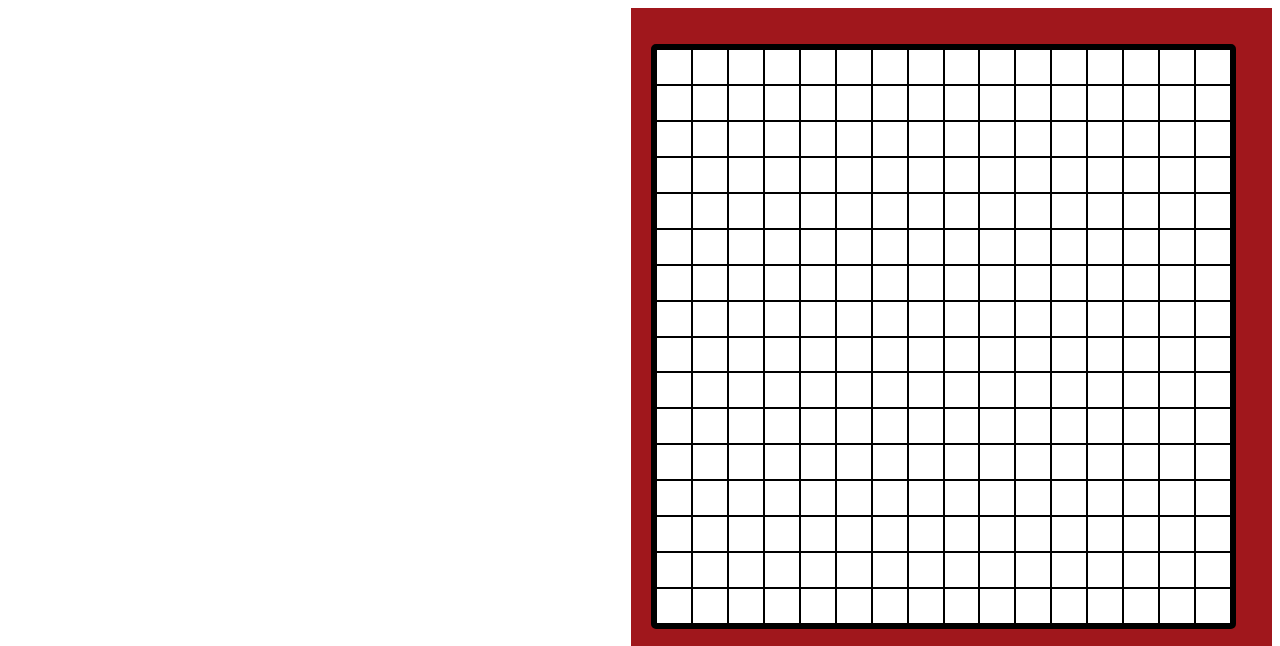
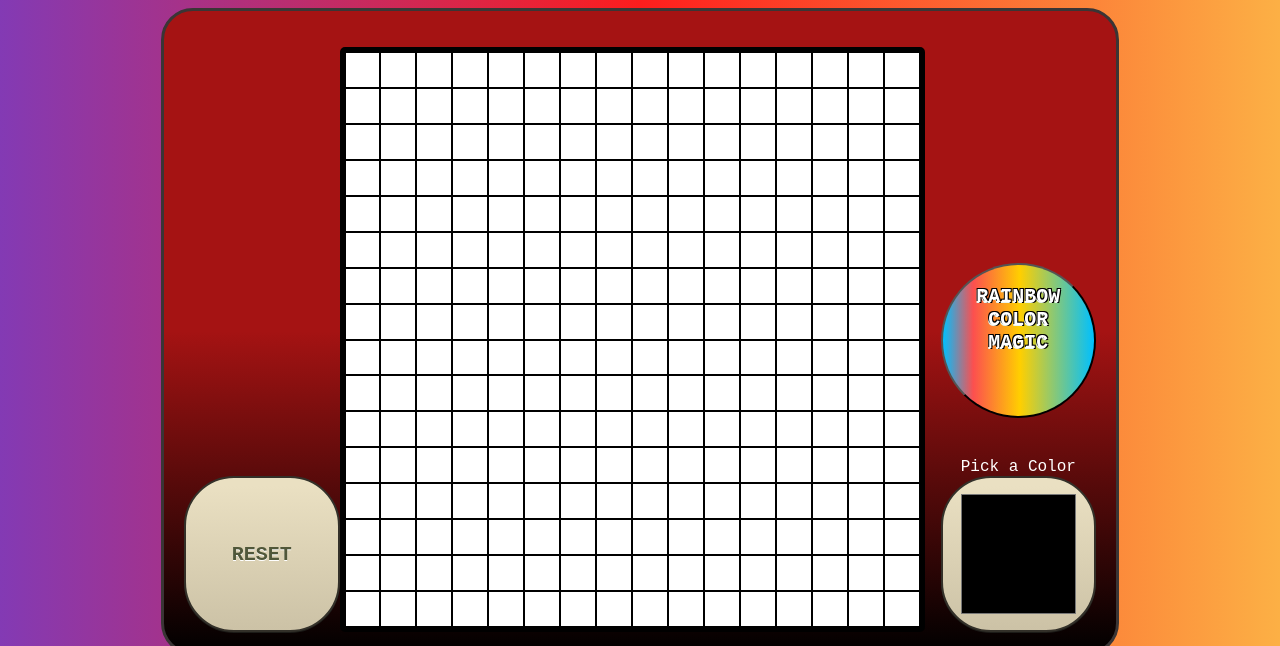
Before and after one commit to RCMatthias/etchasketch, a plain HTML site: page index.html in a window 1280 px wide. Shown: the top 646 px of the page. Drawn offline with Linux system fonts and the light colour scheme.

Commit message:
finish required functionalities

```diff
--- a/index.html
+++ b/index.html
@@ -11,21 +11,29 @@
   <body>
 
 
-    <div class = etchasketch>
+    <div class = "etchasketch">
       <div class="right">
-        <div class="container">
+        <button class="reset">RESET</button><br>
 
+        <div class="container">   </div>
+
+        <div class="rightbuttons">
+          <input class="colorPick" type="color">Pick a Color</button>
+
+          <button class="rainbow">
+            <p class= rainbowText> RAINBOW COLOR <br> MAGIC </p>
+          </button>
         </div>
       </div>
      </div>
 
     <div class="left">
-      <H1> Etch your sketch on this Etch-A-Sketch ! </H1>
+      <H1> Etch an art on this Etch-A-Sketch ! </H1>
     </div>
     <div class="buttons">
+      <div class="explanation"><p>Choose your resolution:</p></div>
       <input type="number" id="quantity" name="quantity" max="100" value="16" min="0"/>
-      <button class="reset">RESET</button>
-      <button class="rainbow">RAINBOW COLOR MAGIC</button>
+      <br>
     </div>
     <script src="index.js"  ></script>
 
--- a/index.js
+++ b/index.js
@@ -2,7 +2,8 @@ const container = document.querySelector(".container");
 const userInput = document.getElementById("quantity") ;
 const resetButton = document.querySelector(".reset");
 const rainbowBtn = document.querySelector(".rainbow");
-
+const colourSelected = document.querySelector(".colorPick")
+console.log(colourSelected.value)
 
 //creates a default grid size, values can be changed later by user with slider e.g.
 function createGrid () {
@@ -39,20 +40,27 @@ function updateGrid () {
 
 
 
-//change color on hover
+//change color to red on hover
 const square = document.querySelector("div.container");
 square.addEventListener("mouseover", function(e){
-/*     e.target.classList.replace("square", "colored");
- */    const randomColor = setRandomColor();
-    e.target.style.backgroundColor = randomColor
-    /*
-    e.target.classList.add("rainbow");
-    const randomColor = setRandomColor;
-    e.target.setAttribute('style', "background-color: randomColor");
-    e.target.classList.replace("square", "rainbow"); */
-
+    e.target.classList.replace("square", "colored");
 });
 
+colourSelected.addEventListener("click", function(e){
+    const square = document.querySelector("div.container");
+    square.addEventListener("mouseover", function(e){
+          e.target.style.backgroundColor = colourSelected.value;
+      });
+});
+
+//Rainbow draw (random color per square) functionality
+rainbowBtn.addEventListener("click", function(e){
+    const square = document.querySelector("div.container");
+    square.addEventListener("mouseover", function(e){
+        const randomColor = setRandomColor();
+          e.target.style.backgroundColor = randomColor;
+      });
+});
 
 
 //reset button to basic 16x16 grid
@@ -65,11 +73,6 @@ resetButton.addEventListener("click", function(){
 }) ;
 
 
-//color select button (change color of "color" class)
-
-/* a loop in which each time we get a random Number
-the random number selects a color (array with colors to numbers?)
- */
 
 //button to choose for randomcolor
 const setRandomColor  = () => {
@@ -77,14 +80,8 @@ const setRandomColor  = () => {
     return '#' + randomColor ;
 }
 
-console.log(setRandomColor())
-/* rainbowBtn.addEventListener("click", setRandomColor);
- */
-/* classList.replace("colored", )
-classList.add("rainbow")
-rainbow.setAttribute("")
-classList.replace("colored, rainbow")
 
- */
+
+
 
 createGrid();
--- a/style.css
+++ b/style.css
@@ -1,15 +1,117 @@
 html{
     text-align: center;
     font-family: 'Courier New', Courier, monospace;
+    background: rgb(131,58,180);
+background: linear-gradient(90deg, rgba(131,58,180,1) 0%, rgba(253,29,29,1) 50%, rgba(252,176,69,1) 100%);    color:rgb(255, 255, 255)
 }
 
-.etchasketch {
-    background-color: #A0171C;
+.reset, .colorPick {
+    width:calc(12vw + 2px);
+    height:calc(12vw + 2px);
+    box-shadow: 0px 1px 0px 0px #1c1b18;
+        background:linear-gradient(to bottom, #eae0c2 5%, #ccc2a6 100%);
+        background-color:#eae0c2;
+        border-radius:50px;
+        border:2px solid #333029;
+        display:inline-block;
+        cursor:pointer;
+        color:#505739;
+        font-family:'Courier New', Courier, monospace;
+        font-size:20px;
+        font-weight:bold;
+        padding:12px 16px;
+        text-decoration:none;
+        text-shadow:0px 1px 0px #ffffff;
+    }
+    .reset:hover,.colorPick:hover {
+        background:linear-gradient(to bottom, #ccc2a6 5%, #eae0c2 100%);
+        background-color:#ccc2a6;
+    }
+    .reset:hover,.colorPick:active {
+        position:relative;
+        top:1px;
+    }
+
+.colorPick{
+    align-self: left;
+    justify-self: flex-start;
 }
+
+.rightbuttons{
+    display: flex;
+    flex-direction:column-reverse;
+    justify-content: space-evenly;
+    align-content: space-around;
+
+}
+.rainbow {
+        width:calc(12vw + 2px);
+        height:calc(12vw + 2px);
+        background-image: linear-gradient(to left, #00C0FF 0%, #FFCF00 49%, #FC4F4F 80%, #00C0FF 100%);
+        border-radius:50%;
+        display:flex;
+        margin-bottom: 2em;
+        text-transform:uppercase;
+        font-size:20px;
+        font-weight:bold;
+        font-family: 'Courier New', Courier, monospace;
+        color: white;
+        text-shadow:
+         -1px -1px 0 #000,
+          1px -1px 0 #000,
+          -1px 1px 0 rgb(234, 245, 239),
+           1px 1px 0 #000;
+}
+
+
+
+
+      .rainbow:hover {
+        animation:slidebg 2s linear infinite;
+      }
+
+      @keyframes slidebg {
+        to {
+          background-position:20vw;
+        }
+      }
+
+
+
+
+.rainbowText {
+    animation-name: wavy;
+    animation-duration: 1.3s;
+    animation-timing-function: ease;
+    animation-iteration-count: infinite;
+    position: relative;
+    top: 0;
+    left: 0;
+  }
+  @keyframes wavy {
+    0% {
+      top: 0px;
+    }
+    50% {
+      top: -8px;
+    }
+    100% {
+      top: 0px;
+    }
+  }
+
+
 .right{
-   float: right;
+   float:none;
    padding: 20px;
-    background-color: #A0171C;
+   background: rgb(253,29,29);
+   background: linear-gradient(to bottom, rgb(165, 19, 19) 50%, rgba(0,0,0,1) 100%);
+   border: 0.2em solid rgb(58, 53, 53);
+    border-radius: 2em;
+    display: inline-flex;
+    align-items:flex-end;
+    box-shadow: 1 5px 6px rgba(0, 0, 0, 0.12), 0 1px 4px rgba(0, 0, 0, 0.24);
+
 }
 
 .left{
@@ -27,6 +129,7 @@ html{
     border-radius: 5px;
     height: 575px;
     width: 575px;
+    align-self: center;
 }
 
 .square {
@@ -41,7 +144,3 @@ html{
     cursor: url('./pencil.png'), default;
 
 }
-
-.rainbow {
-    border: 1px solid black;
-}
```
